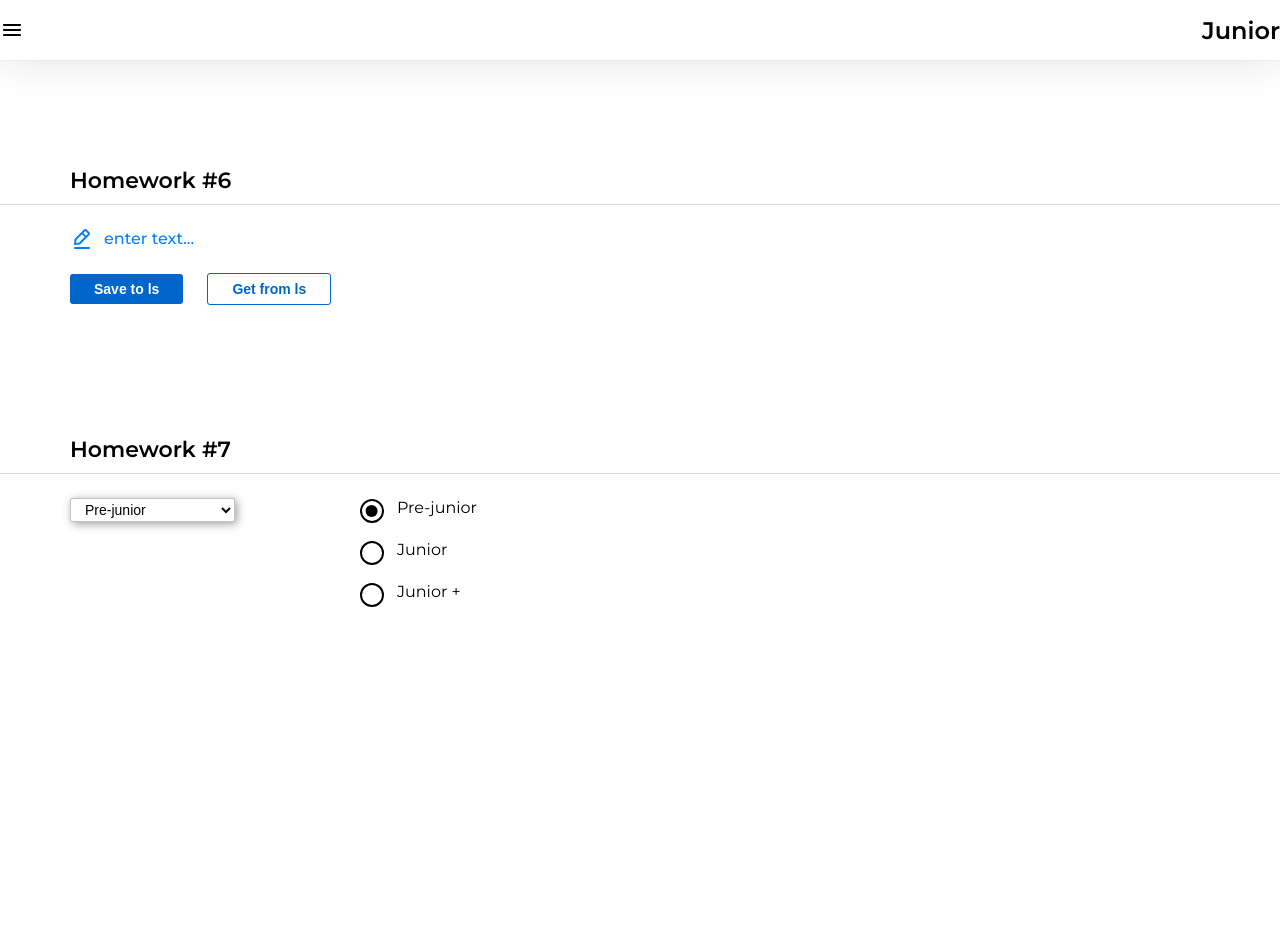
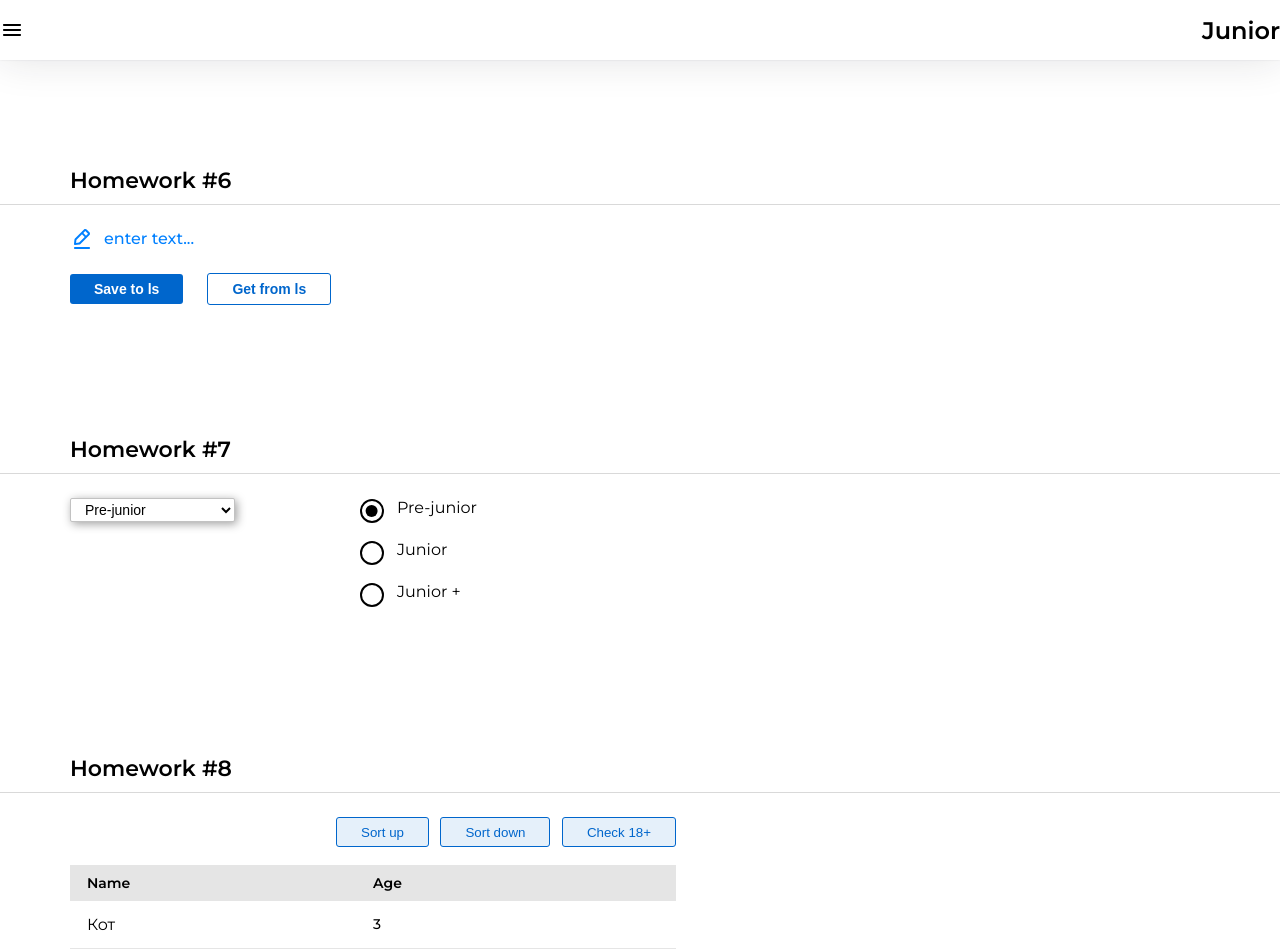
Before and after one commit to TatyanaNem/hws2, a React (Create React App) app: page /#/junior in a window 1280 px wide. Shown: the top 952 px of the page. Before the commit the page ends 800 px from the top, so only its background shows below. Built offline with nearby package versions, Linux system fonts and the light colour scheme.

Commit message:
homework-8 done

```diff
--- a/src/s2-homeworks/hw05/pages/Junior.tsx
+++ b/src/s2-homeworks/hw05/pages/Junior.tsx
@@ -1,6 +1,7 @@
 import React from 'react'
 import HW6 from '../../hw06/HW6';
 import HW7 from '../../hw07/HW7';
+import HW8 from '../../hw08/HW8';
 // import HW6 from '../../hw06/HW6'
 // import HW7 from '../../hw07/HW7'
 // import HW8 from '../../hw08/HW8'
@@ -11,7 +12,7 @@ function Junior() {
         <div id={'hw5-page-junior'}>
             <HW6 />
             <HW7 />
-            {/*<HW8 />*/}
+            <HW8 />
             {/*<HW9 />*/}
         </div>
     )
--- a/src/s2-homeworks/hw08/HW8.module.css
+++ b/src/s2-homeworks/hw08/HW8.module.css
@@ -1,23 +1,55 @@
+* {
+    box-sizing: border-box;
+}
+
 .item {
+    width: 50%;
+    height: 47px;
+    border-bottom: 1px solid #E5E5E5;
+}
+
+.item td:last-child {
+    font-weight: 500;
+    font-size: 14px;
+    line-height: 16px;
+    color: #000000;
 }
 
 .item:last-of-type {
+    border-bottom: none;
 }
 
 .users {
+    border-collapse: collapse;
 }
 
 .buttonsContainer {
+    display: flex;
+    align-self: flex-end;
+    width: 340px;
+    justify-content: space-between;
+    margin-bottom: 18px;
 }
 
 .container {
+    display: flex;
+    width: 606px;
+    flex-direction: column;
 }
 
 .thead {
+    height: 36px;
+    background: #E5E5E5;
+    font-weight: 600;
+    font-size: 14px;
+    line-height: 16px;
 }
 
 .nameCol {
+    width: 50%;
+    padding: 10px 17px;
 }
 
 .ageCol {
+    padding: 10px 17px 10px 0;
 }
--- a/src/s2-homeworks/hw08/User.tsx
+++ b/src/s2-homeworks/hw08/User.tsx
@@ -11,11 +11,11 @@ const User: React.FC<UserPropsType> = ({ u }) => {
     return (
         <tr id={'hw8-user-' + u._id + '-' + u.age} className={s.item}>
             <td id={'hw8-user-name-' + u._id} className={s.nameCol}>
-                {/*отобразить имя*/}
+                {u.name}
 
             </td>
             <td id={'hw8-user-age-' + u._id}>
-                {/*отобразить возраст*/}
+                {u.age}
 
             </td>
         </tr>
--- a/src/s2-homeworks/hw08/bll/homeWorkReducer.ts
+++ b/src/s2-homeworks/hw08/bll/homeWorkReducer.ts
@@ -4,15 +4,31 @@ type ActionType =
     | { type: 'sort'; payload: 'up' | 'down' }
     | { type: 'check'; payload: number }
 
-export const homeWorkReducer = (state: any, action: any): any => { // need to fix any
+export const homeWorkReducer = (state: UserType[], action: ActionType): UserType[] => { // need to fix any
     switch (action.type) {
         case 'sort': { // by name
-
-            return state // need to fix
+            const newState = [...state]
+            if (action.payload === 'up') newState.sort((a, b) => {
+                if (a.name > b.name) {
+                    return 1
+                } else {
+                    return -1
+                }
+                return 0
+            })
+            if (action.payload === 'down') newState.sort((a, b) => {
+                if (a.name > b.name) {
+                    return -1
+                } else {
+                    return 1
+                }
+                return 0
+            })
+            return newState // need to fix
         }
         case 'check': {
-
-            return state // need to fix
+            const newState = state.filter(el => el.age >= action.payload)
+            return newState // need to fix
         }
         default:
             return state
```
